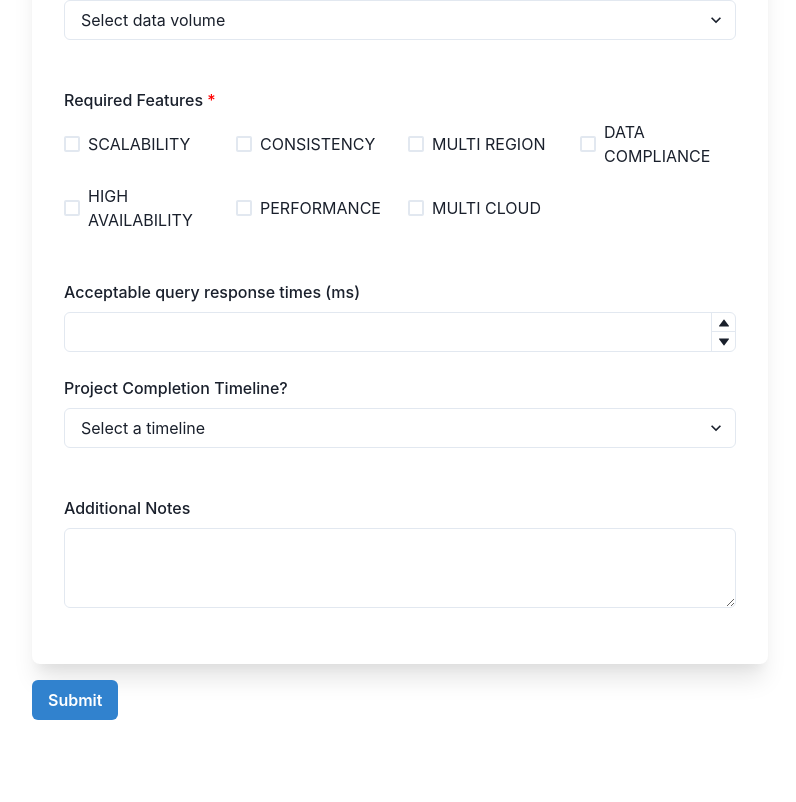
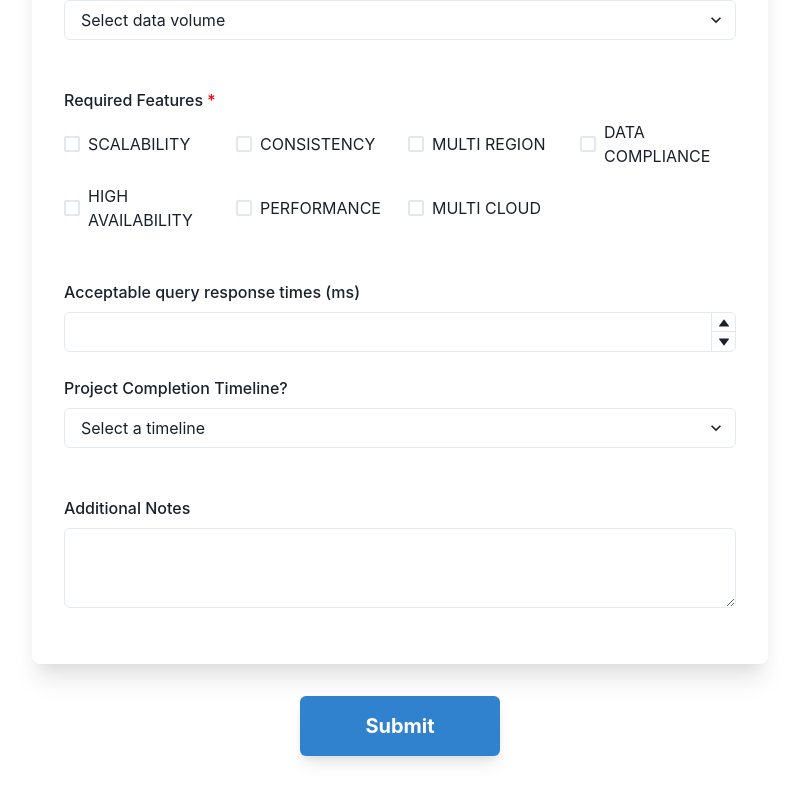
Before and after one commit to elliotpark410/CockroachDB-Use-Case-Explorer, a Next.js app: page / in a window 1280 px wide. Shown: the part 715-1517 px from the top of the page, without its empty margins (240-1036 px from the left). Before the commit the page ends 1467 px from the top, so only its background shows below. Built offline with nearby package versions, Linux system fonts and the light colour scheme.

Commit message:
center submit button

```diff
--- a/src/pages/index.js
+++ b/src/pages/index.js
@@ -78,14 +78,33 @@ export default function Home() {
               {({ isSubmitting }) => (
                 <Form>
                   <ProspectForm />
+                    <Box textAlign="center">
                       <Button
-                    mt={4}
+                        mt={8}
+                        mb={4}
+                        size="lg"
+                        height="60px"
+                        width="200px"
                         colorScheme="blue"
+                        fontWeight="bold"
+                        fontSize="xl"
+                        boxShadow="lg"
+                        _hover={{
+                          bg: "blue.500",
+                          boxShadow: "xl",
+                          transform: "translateY(-2px)",
+                        }}
+                        _active={{
+                          bg: "blue.600",
+                          boxShadow: "md",
+                          transform: "translateY(0)",
+                        }}
                         isLoading={isSubmitting}
                         type="submit"
                       >
                         Submit
                       </Button>
+                    </Box>
                 </Form>
               )}
             </Formik>
```
Lines whose indentation alone changed are shown as unchanged.
